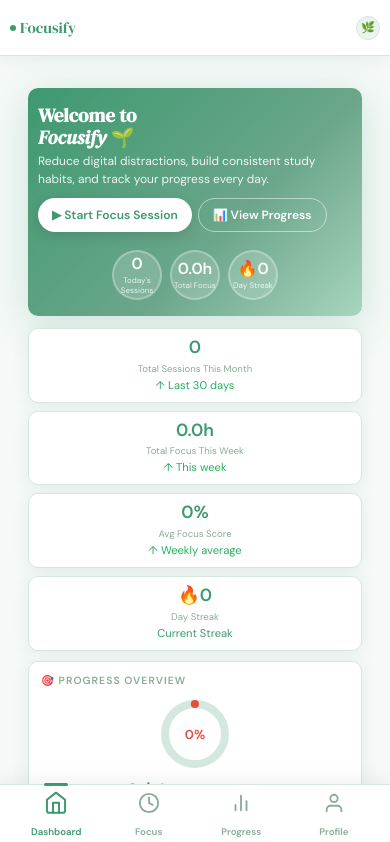
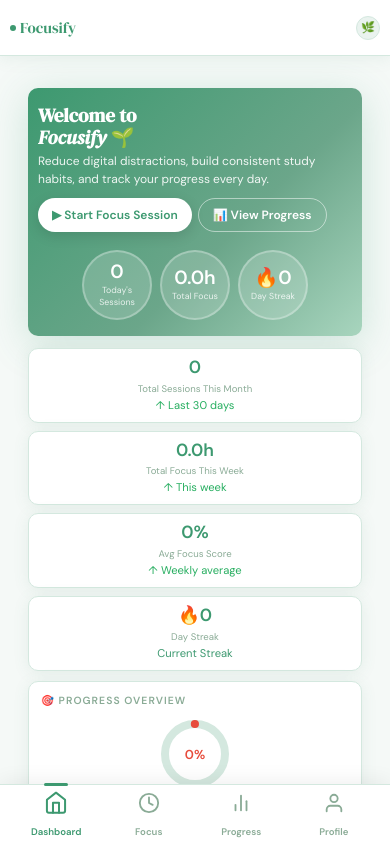
Before and after one commit to zetfizet/focusify-final-project-imk, a React (Vite) app: page / in a window 390 px wide. Shown: the top 842 px of the page. Built offline with nearby package versions, Linux system fonts and the light colour scheme; no server answers.

Commit message:
style: fix mobile circle size overflow

```diff
--- a/src/index.css
+++ b/src/index.css
@@ -331,9 +331,9 @@ main.container.mini { max-width: 680px; }
   .btn-hero{padding:10px 18px;font-size:.8rem}
   .btn-hero-ghost{padding:10px 16px;font-size:.8rem}
   .hero-circles{flex-wrap:wrap;justify-content:center;gap:12px;width:100%}
-  .h-circle{width:60px;height:60px}
-  .h-circle .n{font-size:1.2rem}
-  .h-circle .l{font-size:.56rem}
+  .h-circle{width:75px;height:75px}
+  .h-circle .n{font-size:1.3rem}
+  .h-circle .l{font-size:.6rem}
 
   .g2,.g3,.g4{grid-template-columns:1fr;gap:10px;margin-bottom:12px}
 
@@ -402,9 +402,9 @@ main.container.mini { max-width: 680px; }
   .hero-cta{margin-top:10px;gap:6px}
   .btn-hero,.btn-hero-ghost{padding:8px 14px;font-size:.75rem}
   .hero-circles{gap:8px;width:100%}
-  .h-circle{width:50px;height:50px;font-size:.85rem}
-  .h-circle .n{font-size:1rem}
-  .h-circle .l{font-size:.5rem}
+  .h-circle{width:70px;height:70px;font-size:.85rem}
+  .h-circle .n{font-size:1.2rem}
+  .h-circle .l{font-size:.55rem}
 
   .g2,.g3,.g4{grid-template-columns:1fr;gap:8px;margin-bottom:10px}
 
```
